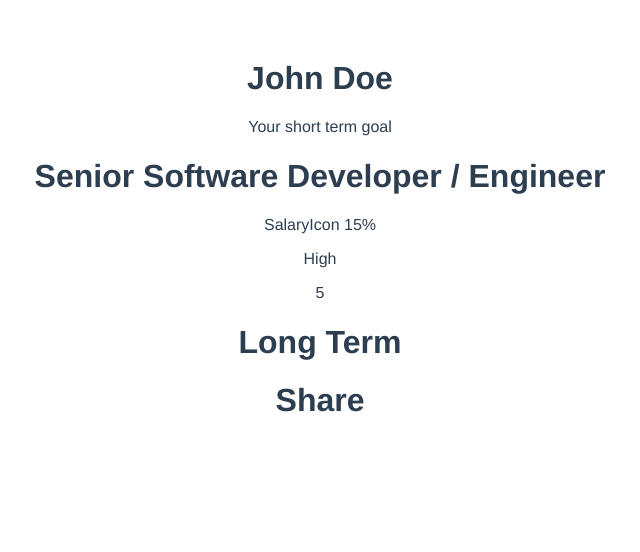
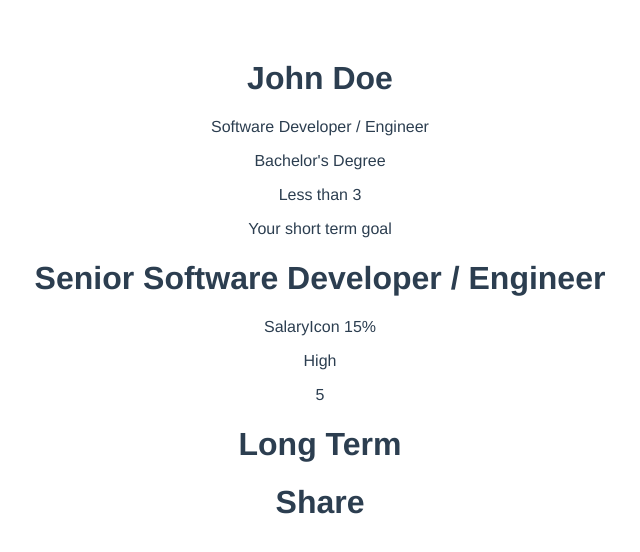
Before and after one commit to shektor/career-path, a Vue app: page / in a window 1280 px wide. Shown: the top 552 px of the page, without its empty margins (320-960 px from the left). Built offline with nearby package versions, Linux system fonts and the light colour scheme.

Commit message:
Update Profile component
Items sent to child component SummaryItems should now be in the form of
an object. SummaryItems should now expect an object from Profile and
render props.

```diff
--- a/src/components/Profile.vue
+++ b/src/components/Profile.vue
@@ -2,11 +2,11 @@
   <div>
     <h1>{{ personalDetails.firstName }} {{ personalDetails.lastName }}</h1>
     <SummaryItems
-      :items="[
-        personalDetails.currentRole,
-        personalDetails.education,
-        personalDetails.experience + ' years experience'
-      ]"
+      :items = "{
+        currentRole: personalDetails.currentRole,
+        education: personalDetails.education,
+        experienceYears: personalDetails.experience
+      }"
     />
   </div>
 </template>
--- a/src/components/SummaryItems.vue
+++ b/src/components/SummaryItems.vue
@@ -1,5 +1,7 @@
 <template>
   <div>
+    <p> {{ items.currentRole }} </p>
+    <p> {{ items.education }} </p>
     <Salary v-if="items.salary"
       :current = "items.salary.current"
       :goal = "items.salary.goal"
```
